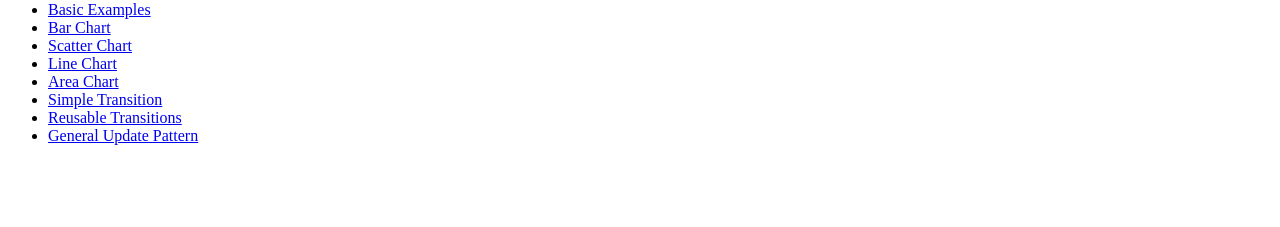
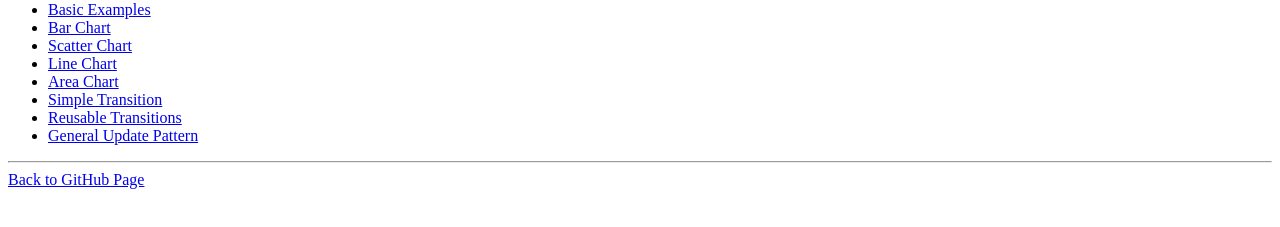
Before and after one commit to drmikeh/d3-examples, a website: page index.html in a window 1280 px wide. Shown: the part 79-306 px from the top of the page. Drawn offline with Linux system fonts and the light colour scheme.

Commit message:
Moved link to index.html

```diff
--- a/index.html
+++ b/index.html
@@ -16,5 +16,7 @@
       <li><a href="src/reusable-transitions/reusable-transitions.html">Reusable Transitions</a></li>
       <li><a href="src/general-update-pattern/general-update-pattern.html">General Update Pattern</a></li>
     </ul>
+    <hr/>
+    <a href="https://github.com/drmikeh/d3-examples">Back to GitHub Page</a>
   </body>
 </html>
```
Also changed, not shown: README.md.
